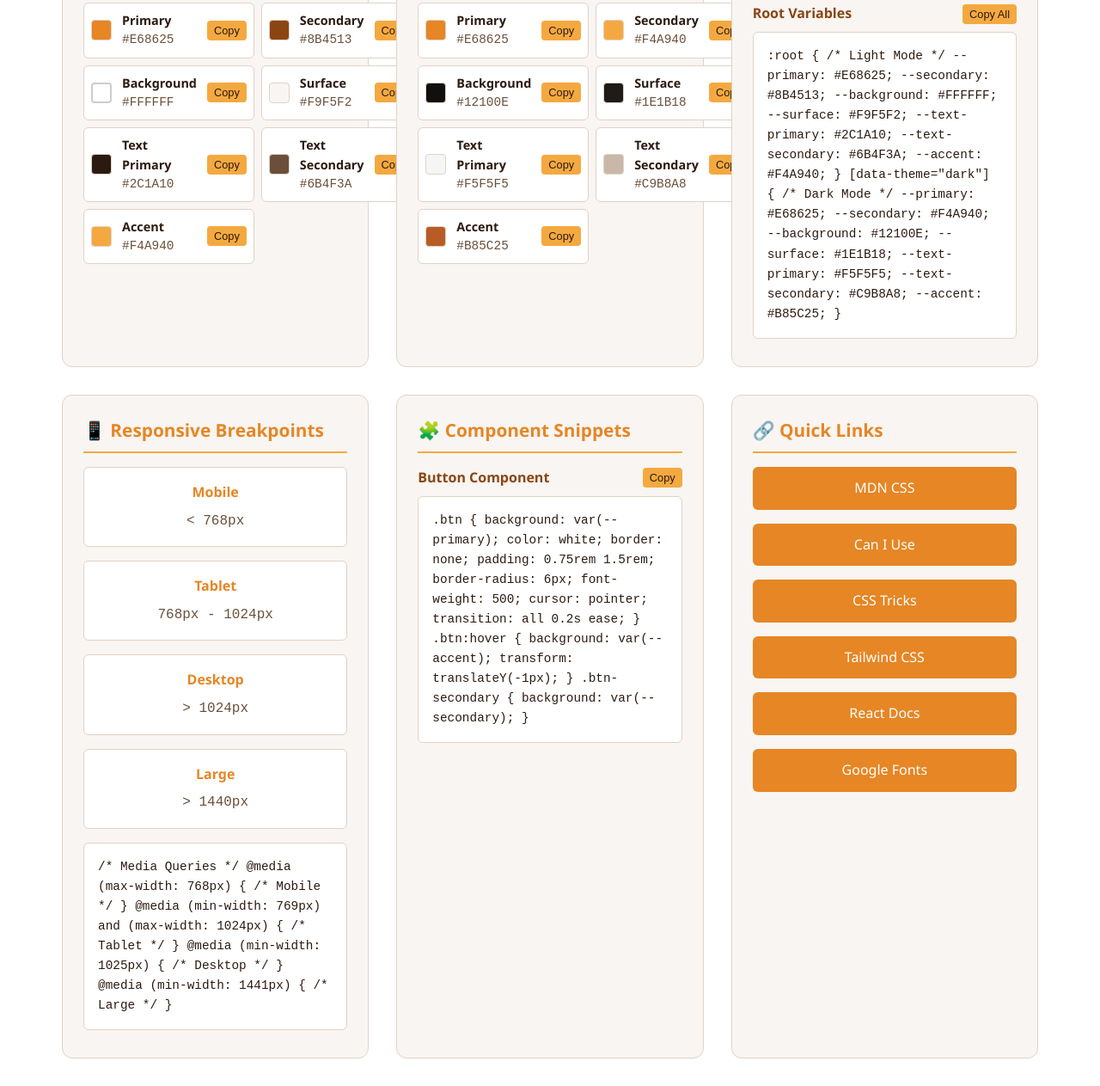
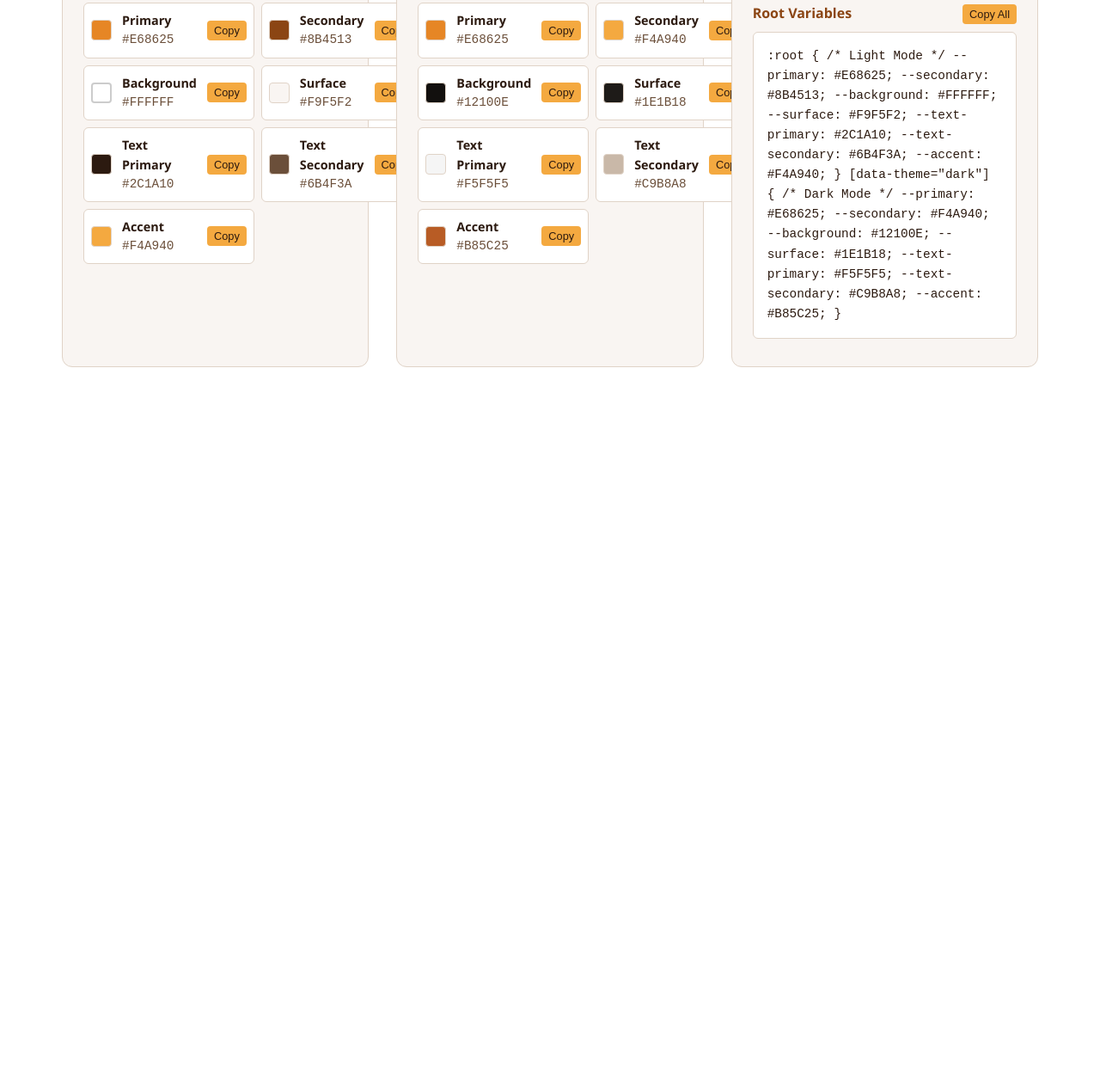
Before and after one commit to aryamaddel/ephemeral-clip, a plain HTML site: page index.html in a window 1280 px wide. Shown: the part 294-1557 px from the top of the page at 86% size. After the commit the page ends 800 px from the top, so only its background shows below. Drawn offline with Linux system fonts and the light colour scheme.

Commit message:
Update index.html

```diff
--- a/index.html
+++ b/index.html
@@ -520,88 +520,6 @@
             --text-secondary: #C9B8A8; --accent: #B85C25; }
           </div>
         </div>
-
-        <!-- Responsive Breakpoints -->
-        <div class="card">
-          <h3>📱 Responsive Breakpoints</h3>
-          <div class="responsive-grid">
-            <div class="breakpoint-item">
-              <div class="breakpoint-name">Mobile</div>
-              <div class="breakpoint-size">< 768px</div>
-            </div>
-            <div class="breakpoint-item">
-              <div class="breakpoint-name">Tablet</div>
-              <div class="breakpoint-size">768px - 1024px</div>
-            </div>
-            <div class="breakpoint-item">
-              <div class="breakpoint-name">Desktop</div>
-              <div class="breakpoint-size">> 1024px</div>
-            </div>
-            <div class="breakpoint-item">
-              <div class="breakpoint-name">Large</div>
-              <div class="breakpoint-size">> 1440px</div>
-            </div>
-          </div>
-          <div class="code-block">
-            /* Media Queries */ @media (max-width: 768px) { /* Mobile */ }
-            @media (min-width: 769px) and (max-width: 1024px) { /* Tablet */ }
-            @media (min-width: 1025px) { /* Desktop */ } @media (min-width:
-            1441px) { /* Large */ }
-          </div>
-        </div>
-
-        <!-- Common Components -->
-        <div class="card">
-          <h3>🧩 Component Snippets</h3>
-          <div class="snippet-header">
-            <div class="snippet-title">Button Component</div>
-            <button class="copy-btn" onclick="copyButtonCSS()">Copy</button>
-          </div>
-          <div class="code-block" id="button-css">
-            .btn { background: var(--primary); color: white; border: none;
-            padding: 0.75rem 1.5rem; border-radius: 6px; font-weight: 500;
-            cursor: pointer; transition: all 0.2s ease; } .btn:hover {
-            background: var(--accent); transform: translateY(-1px); }
-            .btn-secondary { background: var(--secondary); }
-          </div>
-        </div>
-
-        <!-- Quick Links -->
-        <div class="card">
-          <h3>🔗 Quick Links</h3>
-          <div class="quick-links">
-            <a
-              href="https://developer.mozilla.org/en-US/docs/Web/CSS"
-              class="quick-link"
-              target="_blank"
-              >MDN CSS</a
-            >
-            <a href="https://caniuse.com/" class="quick-link" target="_blank"
-              >Can I Use</a
-            >
-            <a href="https://css-tricks.com/" class="quick-link" target="_blank"
-              >CSS Tricks</a
-            >
-            <a
-              href="https://tailwindcss.com/docs"
-              class="quick-link"
-              target="_blank"
-              >Tailwind CSS</a
-            >
-            <a
-              href="https://reactjs.org/docs"
-              class="quick-link"
-              target="_blank"
-              >React Docs</a
-            >
-            <a
-              href="https://fonts.google.com/"
-              class="quick-link"
-              target="_blank"
-              >Google Fonts</a
-            >
-          </div>
-        </div>
       </div>
     </div>
 
```
